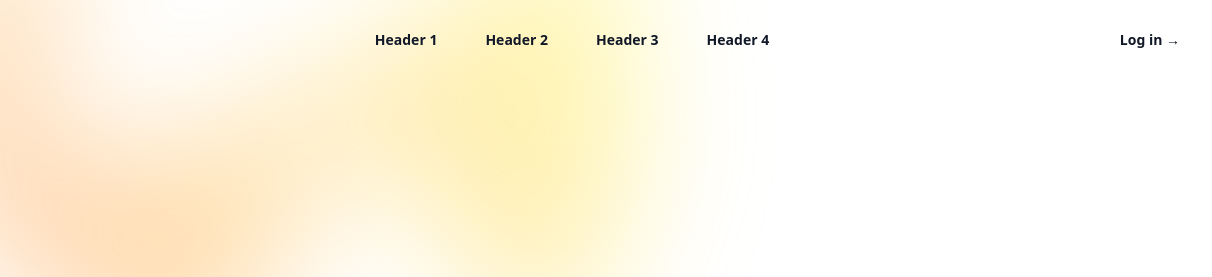
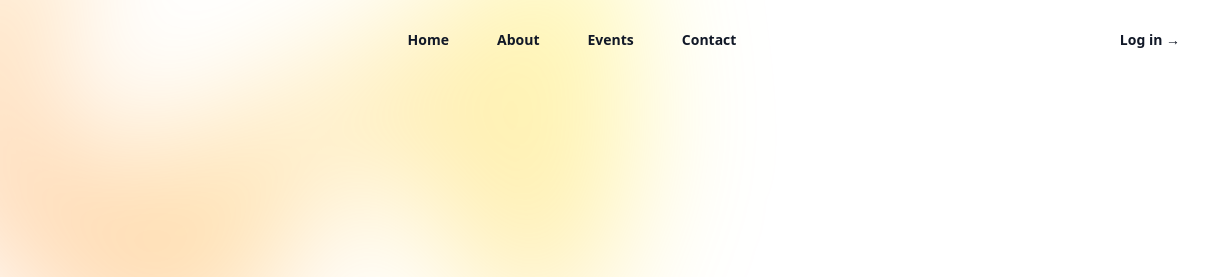
Before and after one commit to Arise-Club/website, a website: page index.html in a window 1280 px wide. Shown: the top 277 px of the page, 68-1280 px from the left. Drawn offline with nearby package versions, Linux system fonts and the light colour scheme.

Commit message:
Changing navbar elements' name

```diff
--- a/index.html
+++ b/index.html
@@ -29,10 +29,10 @@
             </button>
           </div>
           <div class="hidden lg:flex lg:gap-x-12">
-            <a href="#" class="text-sm font-semibold leading-6 text-gray-900">Header 1</a>
-            <a href="#" class="text-sm font-semibold leading-6 text-gray-900">Header 2</a>
-            <a href="#" class="text-sm font-semibold leading-6 text-gray-900">Header 3</a>
-            <a href="#" class="text-sm font-semibold leading-6 text-gray-900">Header 4</a>
+            <a href="#" class="text-sm font-semibold leading-6 text-gray-900">Home</a>
+            <a href="#" class="text-sm font-semibold leading-6 text-gray-900">About</a>
+            <a href="#" class="text-sm font-semibold leading-6 text-gray-900">Events</a>
+            <a href="#" class="text-sm font-semibold leading-6 text-gray-900">Contact</a>
           </div>
           <div class="hidden lg:flex lg:flex-1 lg:justify-end">
             <a href="#" class="text-sm font-semibold leading-6 text-gray-900">Log in <span aria-hidden="true">&rarr;</span></a>
```
